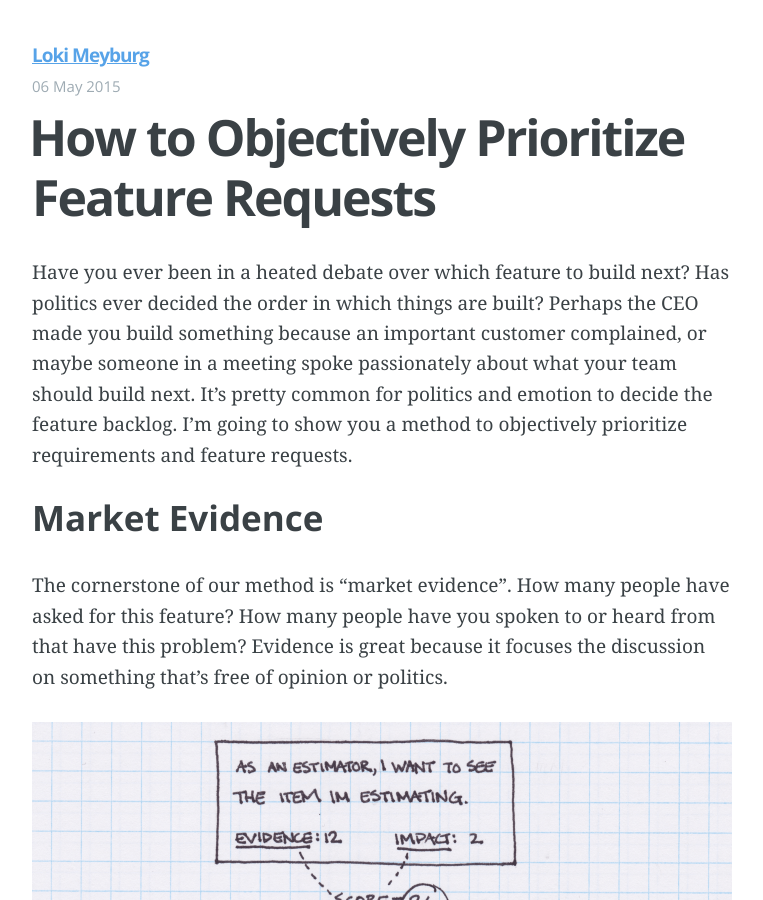
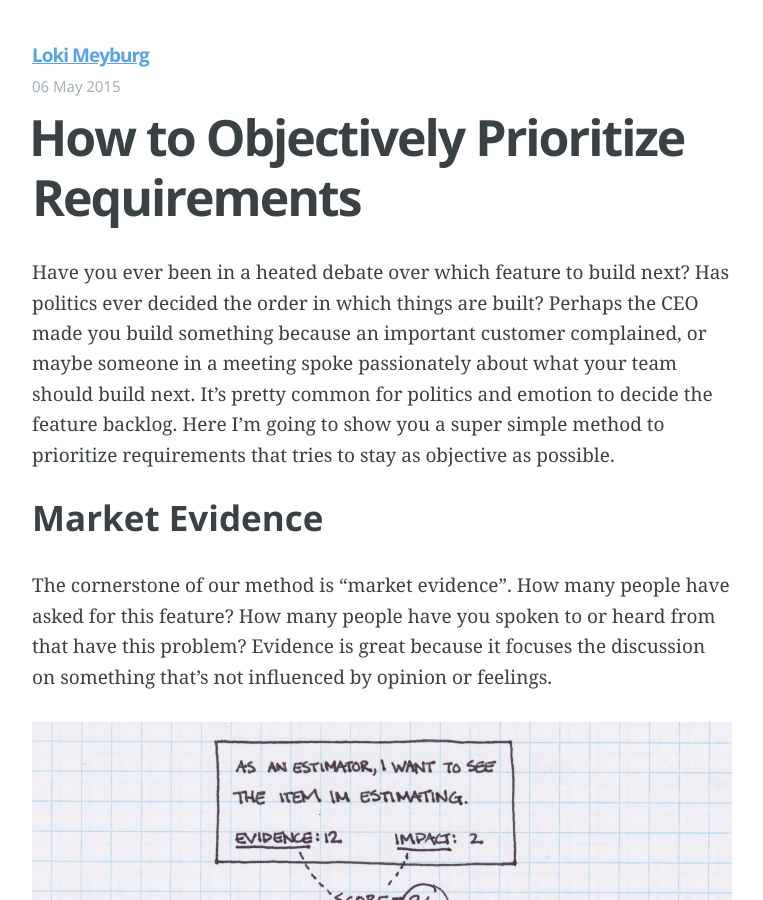
Before and after one commit to lokimeyburg/lokimeyburg.github.io, a Jekyll site: the page built from _posts/2015-04-25-objectively-prioritizing-requirements-features.md, in a window 1280 px wide and 900 px high. Shown: the whole window, without its empty margins (258-1021 px from the left). Built offline with Jekyll 4.4.1, drawn with Linux system fonts in a browser that asks for light colours; Markdown is read by kramdown in place of the engine named in the settings.

Commit message:
removed feature requests and instead just focusing on requirements

```diff
--- a/_posts/2015-04-25-objectively-prioritizing-requirements-features.md
+++ b/_posts/2015-04-25-objectively-prioritizing-requirements-features.md
@@ -1,9 +1,9 @@
 ---
 layout: post
-title:  "How to Objectively Prioritize Feature Requests"
+title:  "How to Objectively Prioritize Requirements"
 date:   2015-05-06 10:18:00
 ---
-Have you ever been in a heated debate over which feature to build next? Has politics ever decided the order in which things are built? Perhaps the CEO made you build something because an important customer complained, or maybe someone in a meeting spoke passionately about what your team should build next. It’s pretty common for politics and emotion to decide the feature backlog. I’m going to show you a method to objectively prioritize requirements and feature requests.
+Have you ever been in a heated debate over which feature to build next? Has politics ever decided the order in which things are built? Perhaps the CEO made you build something because an important customer complained, or maybe someone in a meeting spoke passionately about what your team should build next. It’s pretty common for politics and emotion to decide the feature backlog. Here I’m going to show you a super simple method to prioritize requirements that tries to stay as objective as possible.
 
 <!--more-->
 
@@ -19,7 +19,7 @@ Feature requests can come from anywhere: email, Twitter, customer interviews etc
 
 ### Market Evidence
 
-The cornerstone of our method is “market evidence”. How many people have asked for this feature? How many people have you spoken to or heard from that have this problem? Evidence is great because it focuses the discussion on something that’s free of opinion or politics.
+The cornerstone of our method is “market evidence”. How many people have asked for this feature? How many people have you spoken to or heard from that have this problem? Evidence is great because it focuses the discussion on something that's not influenced by opinion or feelings.
 
 !["Feature Requests 1"](/assets/images/articles/feature-priority-2.png)
 
```
